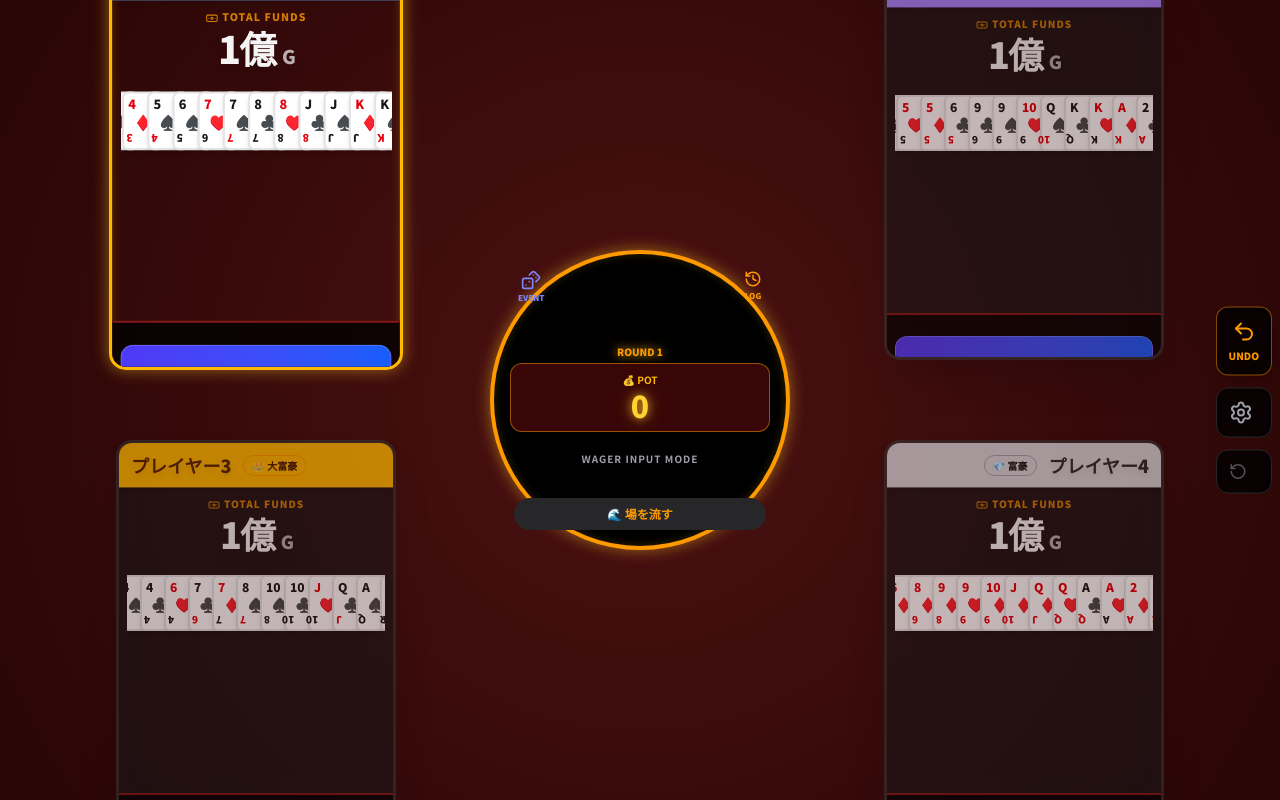
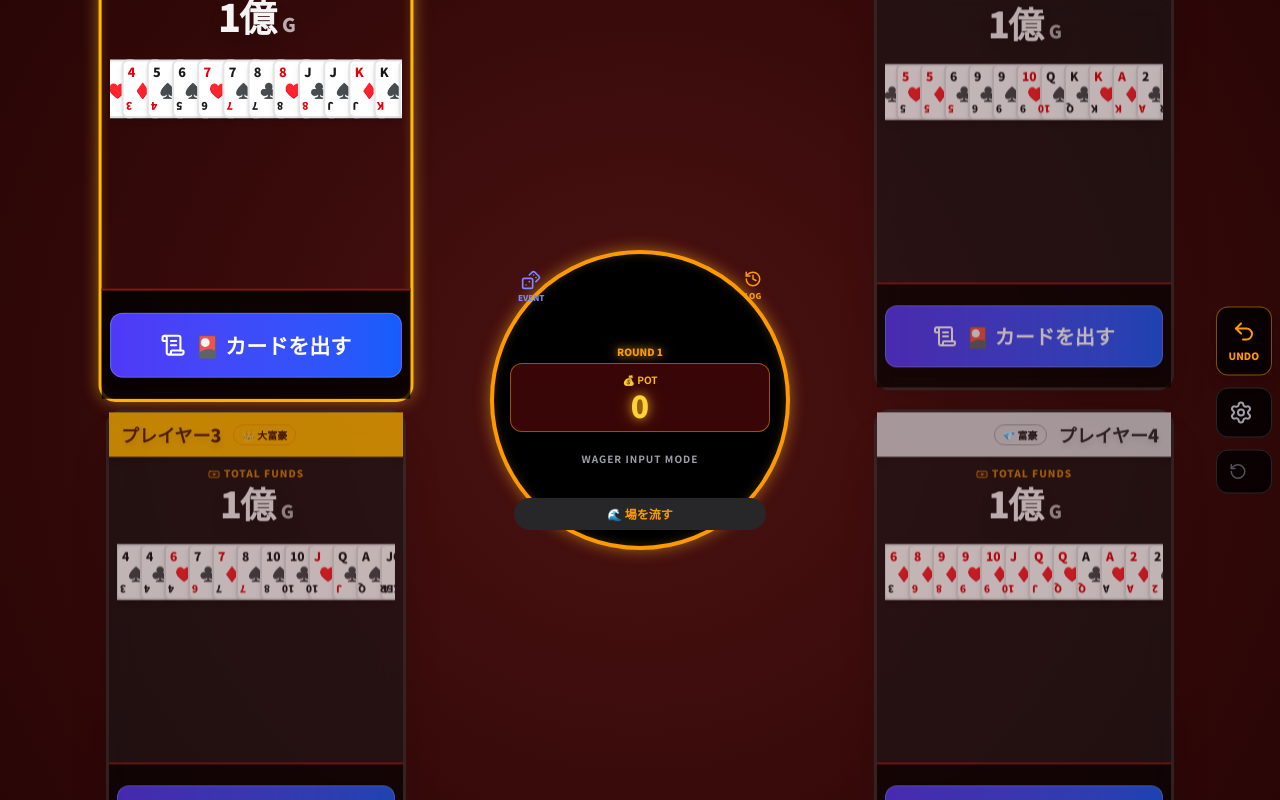
Before and after one commit to mko3334/daifugo, a React (Vite) app: page / in a window 1280 px wide. Built offline with nearby package versions, Linux system fonts and the light colour scheme.

Commit message:
fix: ensure betting buttons are visible by adjusting panel height and overflow

```diff
--- a/src/App.jsx
+++ b/src/App.jsx
@@ -224,7 +224,7 @@ function PlayerPanel({
   };
 
   return (
-    <div className={`flex flex-col h-full w-full rounded-2xl shadow-2xl overflow-hidden border-[3px] transition-all duration-500 relative ${isTurn ? 'border-amber-400 neon-box-gold scale-105 z-40' : 'border-white/10 opacity-70 bg-zinc-900/80 backdrop-blur-md'}`}>
+    <div className={`flex flex-col h-full w-full rounded-2xl shadow-2xl overflow-visible border-[3px] transition-all duration-500 relative ${isTurn ? 'border-amber-400 neon-box-gold scale-105 z-40' : 'border-white/10 opacity-70 bg-zinc-900/80 backdrop-blur-md'}`}>
       <div className={`${headerBg} px-3 py-2 flex items-center ${isRight ? 'flex-row-reverse justify-start' : 'justify-start'} gap-3 shadow-md z-10 border-b border-black/50`}>
         <div className="shrink-0 min-w-0">
           {editingName ? (
@@ -811,8 +811,8 @@ export default function App() {
                 left: coords.x,
                 top: coords.y,
                 transform: 'translate(-50%, -50%)',
-                width: gameState.playerCount > 4 ? '200px' : '280px',
-                height: gameState.playerCount > 4 ? '300px' : '400px',
+                width: gameState.playerCount > 4 ? '220px' : '300px',
+                minHeight: '350px',
               }}
             >
               <div className={`w-full h-full scale-[0.85] md:scale-100 transition-transform`}>
```
